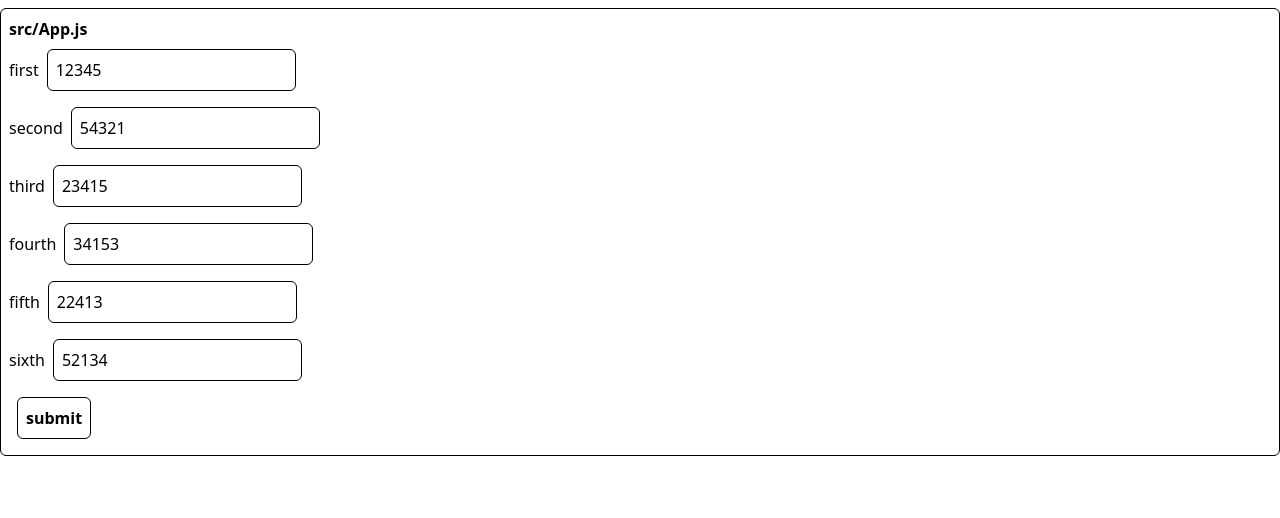
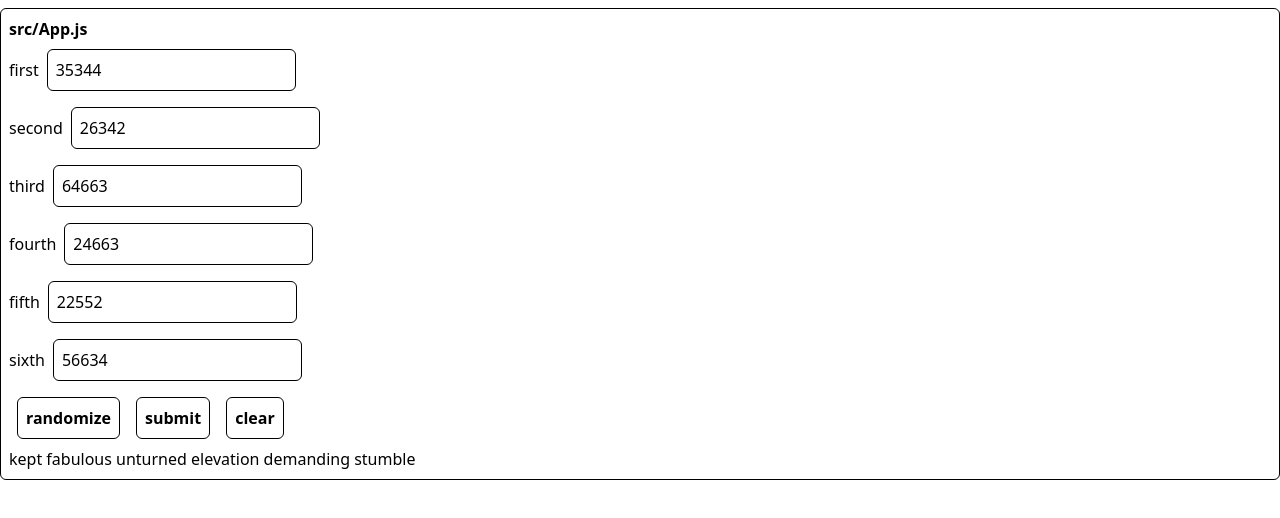
Before and after one commit to jasonmlutz/diceware, a React (Create React App) app: page / in a window 1280 px wide. Shown: the top 518 px of the page. Built offline with nearby package versions, Linux system fonts and the light colour scheme.

Commit message:
Improve button behavior
App now loads with pseudo-random data and the associated
passphrase. Randomize button now randomizes and submits the data
to generate the passphrase.

```diff
--- a/src/components/App.js
+++ b/src/components/App.js
@@ -1,4 +1,4 @@
-import React, { useState } from "react";
+import React, { useState, useEffect } from "react";
 
 import { words } from "../resources/words";
 
@@ -27,15 +27,54 @@ const InputField = ({ name, state, setState }) => {
 
 const App = () => {
   const [formData, setFormData] = useState({
-    first: "12345",
-    second: "54321",
-    third: "23415",
-    fourth: "34153",
-    fifth: "22413",
-    sixth: "52134",
+    first: "",
+    second: "",
+    third: "",
+    fourth: "",
+    fifth: "",
+    sixth: "",
   });
 
   const [passphrase, setPassphrase] = useState("");
+
+  useEffect(() => {
+    randomizeData();
+  }, []);
+
+  function clearFormData() {
+    setFormData({
+      first: "",
+      second: "",
+      third: "",
+      fourth: "",
+      fifth: "",
+      sixth: "",
+    });
+    setPassphrase("");
+  }
+
+  function getRandom(n = 6) {
+    return Math.floor(Math.random() * n) + 1;
+  }
+
+  function generateRandomRoll() {
+    let output = [];
+    while (output.length < 5) output.push(getRandom());
+    return output.join("");
+  }
+
+  function randomizeData() {
+    const data = {
+      first: generateRandomRoll(),
+      second: generateRandomRoll(),
+      third: generateRandomRoll(),
+      fourth: generateRandomRoll(),
+      fifth: generateRandomRoll(),
+      sixth: generateRandomRoll(),
+    };
+    setFormData(data);
+    setPassphrase(generatePassphrase(data));
+  }
 
   const numerals = ["first", "second", "third", "fourth", "fifth", "sixth"];
 
@@ -67,10 +106,10 @@ const App = () => {
     }
   }
 
-  function generatePassphrase() {
+  function generatePassphrase(data = formData) {
     let phrase = [];
     for (let n of numerals) {
-      let d = formData[n];
+      let d = data[n];
       phrase.push(wordData[d]);
     }
     return phrase.join(" ");
@@ -80,12 +119,26 @@ const App = () => {
     <div className="container border border-black rounded-md mx-auto m-2 p-2">
       <p className="font-bold">src/App.js</p>
       <div>{renderInputFields}</div>
+      <div>
+        <button
+          className="font-bold border border-black rounded-md p-2 m-2 hover:bg-slate-200"
+          onClick={randomizeData}
+        >
+          randomize
+        </button>
         <button
           className="font-bold border border-black rounded-md p-2 m-2 hover:bg-slate-200"
           onClick={handleSubmit}
         >
           submit
         </button>
+        <button
+          className="font-bold border border-black rounded-md p-2 m-2 hover:bg-slate-200"
+          onClick={clearFormData}
+        >
+          clear
+        </button>
+      </div>
       {passphrase}
     </div>
   );
```
Lines whose indentation alone changed are shown as unchanged.
